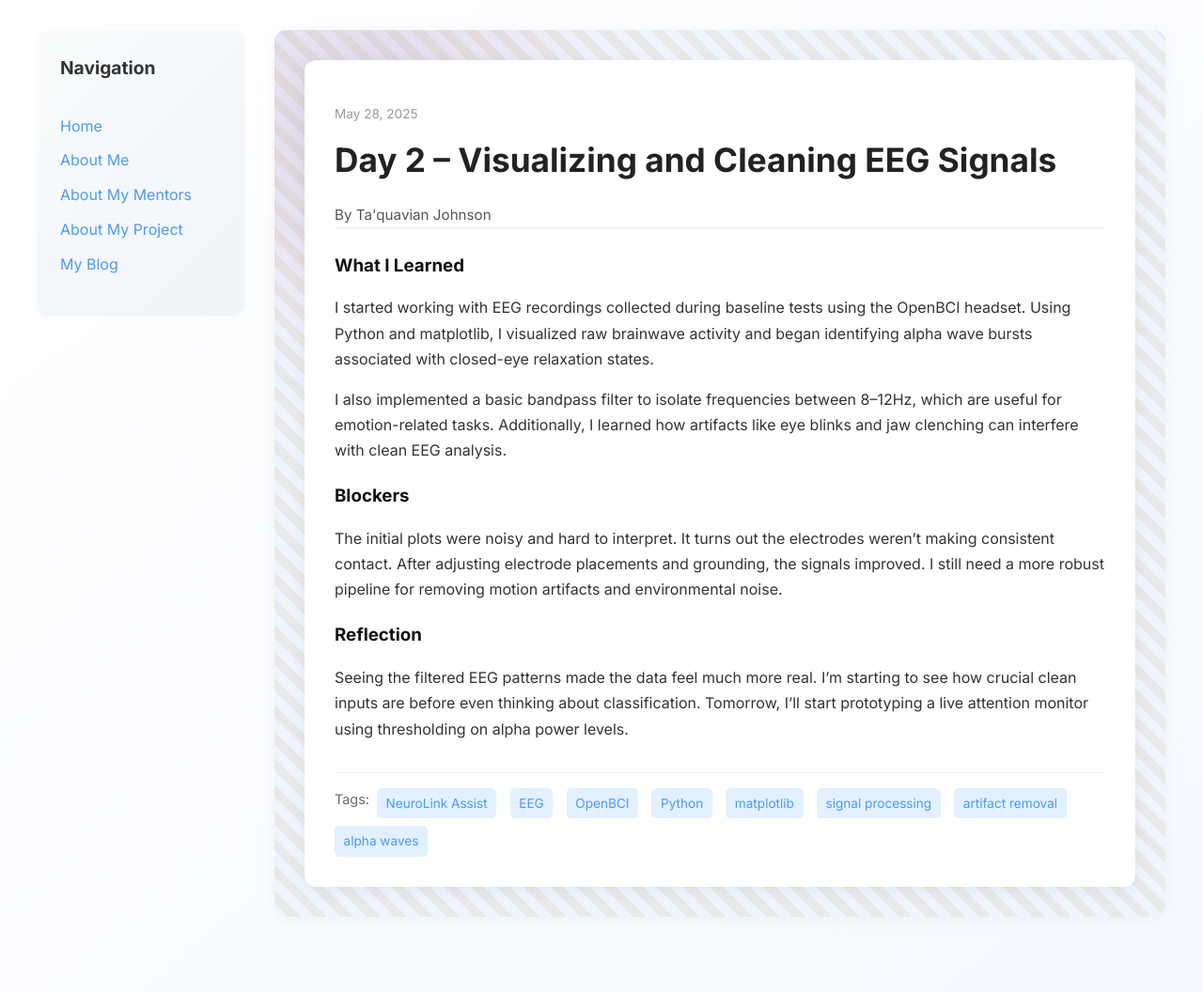
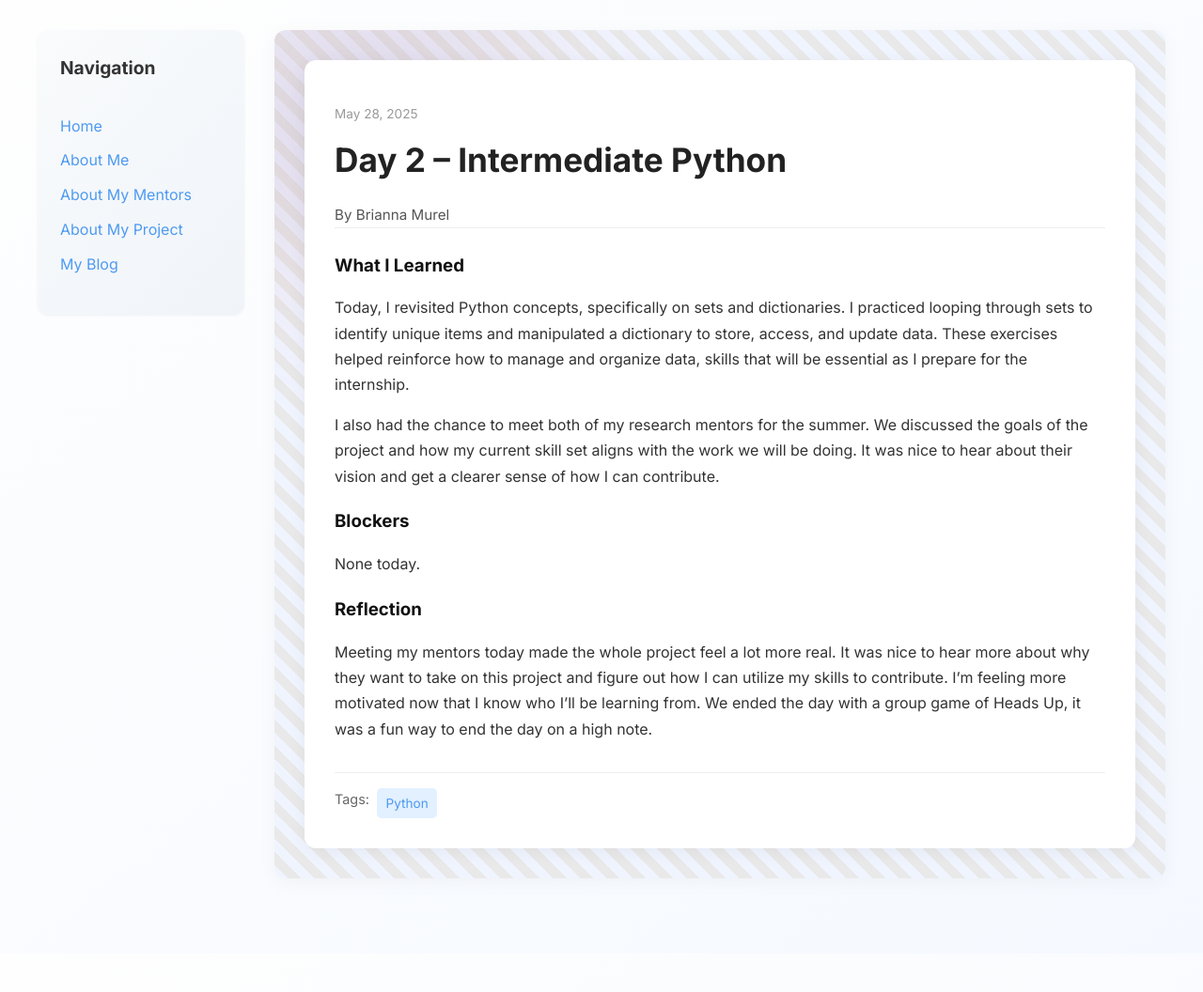
Before and after one commit to brmu22/brmu22.github.io, a Jekyll site: the page built from _posts/2025-05-28-day-2.md, in a window 1280 px wide. Shown: the whole page at 94% size. Built offline with Jekyll 4.4.1, drawn with Linux system fonts in a browser that asks for light colours; after the commit the page ends 1015 px from its top, so only the background shows below that.

Commit message:
Update 2025-05-28-day-2.md

```diff
--- a/_posts/2025-05-28-day-2.md
+++ b/_posts/2025-05-28-day-2.md
@@ -1,19 +1,19 @@
 ---
 layout: post
-title: "Day 2 – Visualizing and Cleaning EEG Signals"
+title: "Day 2 – Intermediate Python"
 date: 2025-05-28
-author: Ta'quavian Johnson
+author: Brianna Murel
 permalink: /day2.html
-tags: ["NeuroLink Assist", "EEG", "OpenBCI", "Python", "matplotlib", "signal processing", "artifact removal", "alpha waves"]
+tags: ["Python"]
 
 what_i_learned: |
-  I started working with EEG recordings collected during baseline tests using the OpenBCI headset. Using Python and matplotlib, I visualized raw brainwave activity and began identifying alpha wave bursts associated with closed-eye relaxation states.
+  Today, I revisited Python concepts, specifically on sets and dictionaries. I practiced looping through sets to identify unique items and manipulated a dictionary to store, access, and update data. These exercises helped reinforce how to manage and organize data, skills that will be essential as I prepare for the internship.
 
-  I also implemented a basic bandpass filter to isolate frequencies between 8–12Hz, which are useful for emotion-related tasks. Additionally, I learned how artifacts like eye blinks and jaw clenching can interfere with clean EEG analysis.
+  I also had the chance to meet both of my research mentors for the summer. We discussed the goals of the project and how my current skill set aligns with the work we will be doing. It was nice to hear about their vision and get a clearer sense of how I can contribute.
 
 blockers: |
-  The initial plots were noisy and hard to interpret. It turns out the electrodes weren’t making consistent contact. After adjusting electrode placements and grounding, the signals improved. I still need a more robust pipeline for removing motion artifacts and environmental noise.
+  None today.
 
 reflection: |
-  Seeing the filtered EEG patterns made the data feel much more real. I’m starting to see how crucial clean inputs are before even thinking about classification. Tomorrow, I’ll start prototyping a live attention monitor using thresholding on alpha power levels.
+  Meeting my mentors today made the whole project feel a lot more real. It was nice to hear more about why they want to take on this project and figure out how I can utilize my skills to contribute. I’m feeling more motivated now that I know who I’ll be learning from. We ended the day with a group game of Heads Up, it was a fun way to end the day on a high note.
 ---
```
